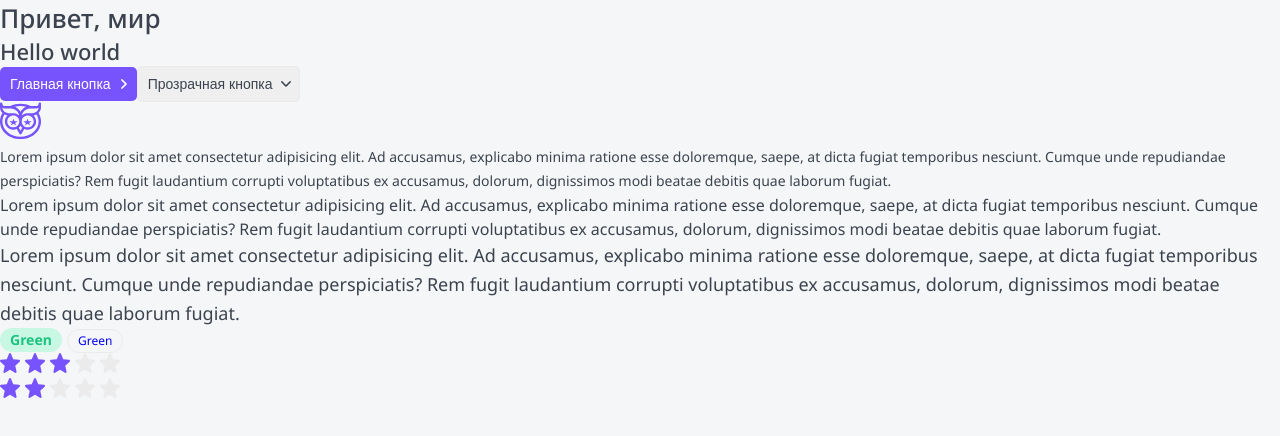
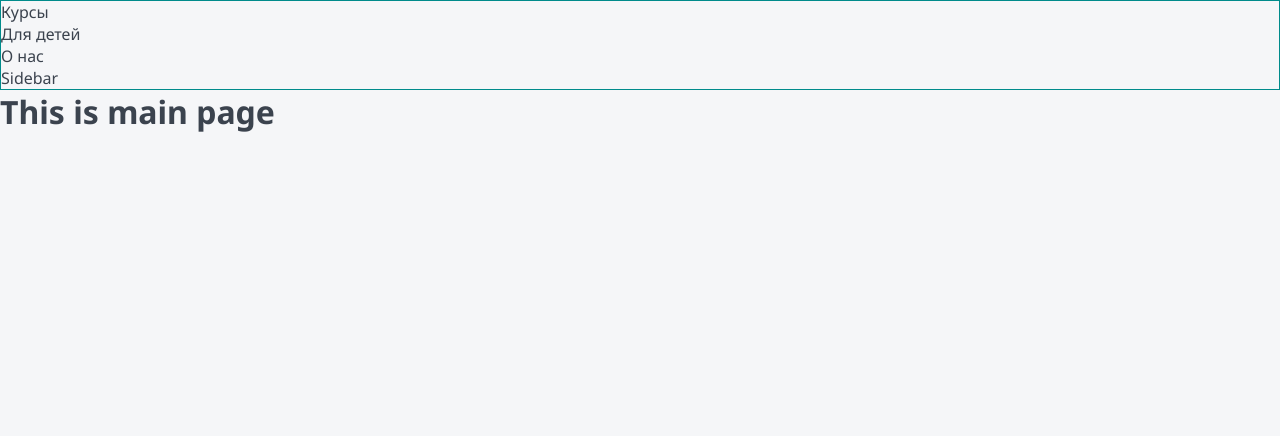
Before and after one commit to SergeiAmpilov/next-udemy, a Next.js app: page / in a window 1280 px wide. Shown: the top 436 px of the page. Built offline with nearby package versions, Linux system fonts and the light colour scheme.

Commit message:
feat: layout example

```diff
--- a/app/layout.tsx
+++ b/app/layout.tsx
@@ -1,6 +1,7 @@
 import './globals.css';
 import type { Metadata } from 'next';
 import { Noto_Sans } from 'next/font/google';
+import styles from './page.module.css'
 
 const notoSansFont = Noto_Sans({
   subsets: ['cyrillic', 'latin'],
@@ -21,7 +22,17 @@ export default function RootLayout({
 }) {
   return (
     <html lang="ru">
-      <body className={notoSansFont.className}>{children}</body>
+      <body className={notoSansFont.className}>
+        <nav className={styles.nav}>
+          <ul>
+            <li>Курсы</li>
+            <li>Для детей</li>
+            <li>О нас</li>
+          </ul>
+          Sidebar
+        </nav>
+        {children}
+      </body>
     </html>
   );
 }
--- a/app/page.module.css
+++ b/app/page.module.css
@@ -258,3 +258,9 @@
 		transform: rotate(0deg);
 	}
 }
+
+
+
+.nav {
+	border: 1px solid darkcyan;
+}
--- a/app/page.tsx
+++ b/app/page.tsx
@@ -5,9 +5,9 @@ import { Metadata } from 'next';
 import React, { useState } from 'react';
 import Logo from '../public/Group13.svg';
 
-export const metadata: Metadata = {
-  title: 'My app ppage',
-};
+// export const metadata: Metadata = {
+//   title: 'My app ppage',
+// };
 
 export async function generateMetadata(): Promise<Metadata> {
   return {
@@ -19,7 +19,7 @@ export default function Home(): JSX.Element {
 
   const [rating, setRating] = useState<number>(2);
 
-  return (
+  const oldMarkdown: JSX.Element = (
     <div>
       <Htag tag='h1'>Привет, мир</Htag>
       <Htag tag='h2'>Hello world</Htag>
@@ -47,4 +47,11 @@ export default function Home(): JSX.Element {
       </div>
     </div>
   );
+
+
+  return (
+    <main>
+      <h1>This is main page</h1>
+    </main>
+  );
 }
```
Also changed, not shown: app/about/layout.tsx (added, +12 -0 lines), app/about/page.tsx (added, +20 -0 lines), app/about/team/page.tsx (added, +14 -0 lines), app/news/page.tsx (added, +14 -0 lines).
